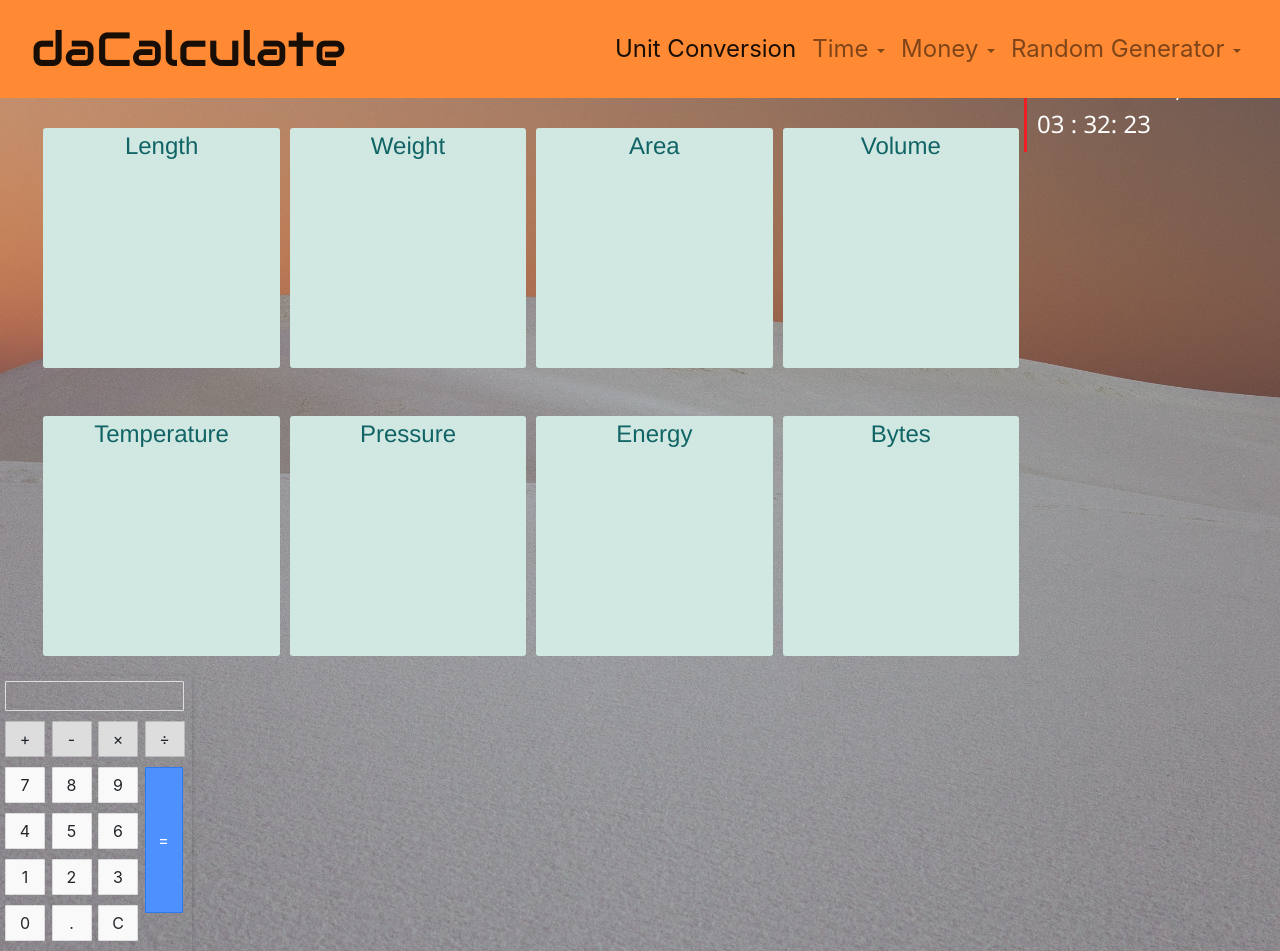
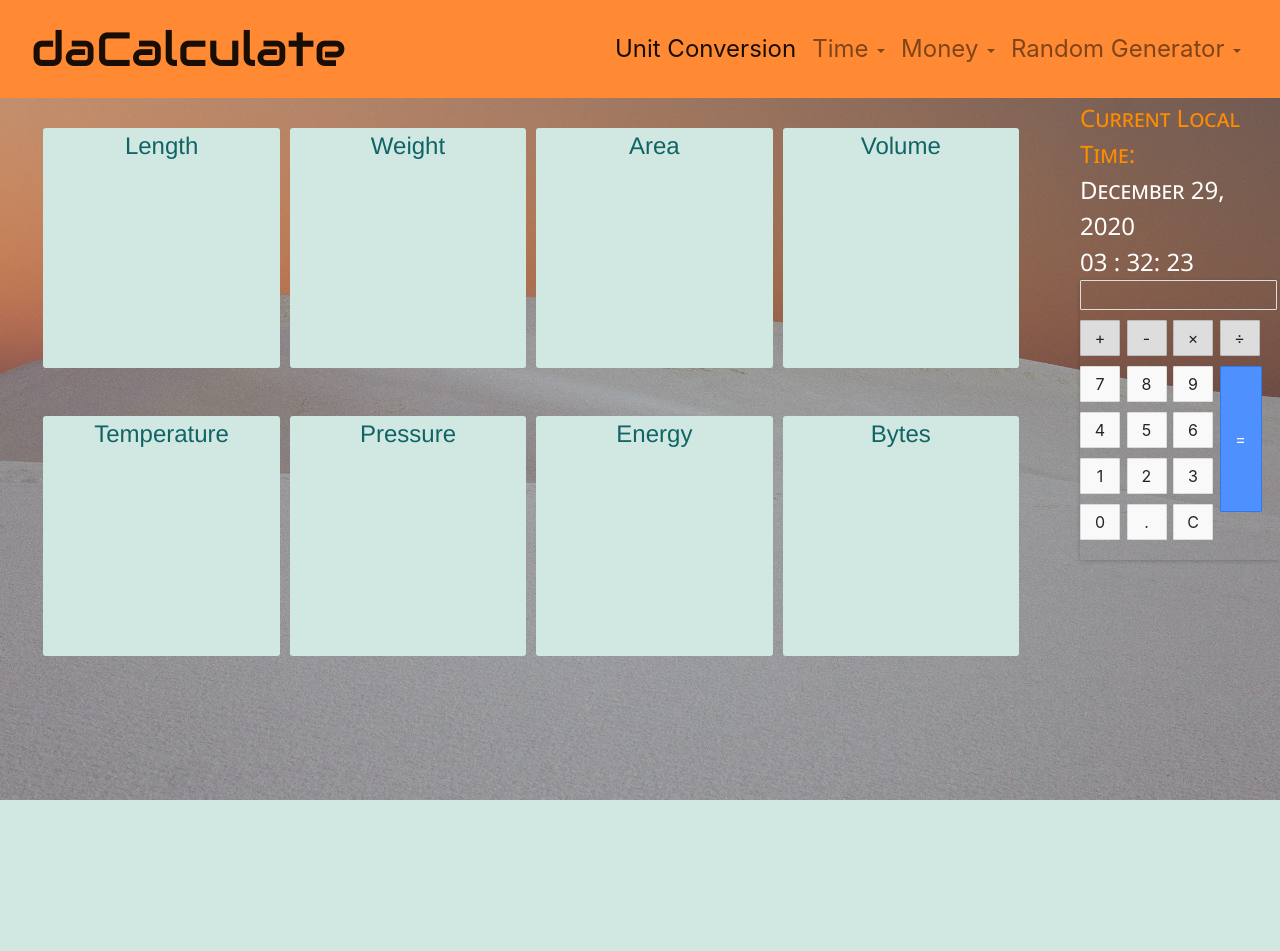
Before and after one commit to onanalee/daCalculate, a Flask app: page / in a window 1280 px wide. After the commit the page ends 800 px from the top, so only its background shows below. Run offline with Flask 2, Linux system fonts and the light colour scheme.

Commit message:
css is a pain in the butt

```diff
--- a/static/style.css
+++ b/static/style.css
@@ -19,16 +19,18 @@ body {
     -ms-user-select: none;
 
 }
-.navbar-brand{
+
+.navbar-brand {
     font-family: 'Audiowide';
-    font-size:48px;
+    font-size: 48px;
 }
 
-.navbar-nav{
+.navbar-nav {
     align-content: end;
 }
-.navContent{
-    font-size:1.5em;
+
+.navContent {
+    font-size: 1.5em;
 }
 
 
@@ -147,29 +149,41 @@ input:checked + .slider:before {
     transform: translateX(26px);
 }
 
+#wrap {
+    display: grid;
+    float: right;
+    grid-template-columns: 200px;
+    /*grid-template-columns: 500px 1fr 2fr;*/
+    grid-template-rows: 1fr 1fr;
+    grid-column-gap: 50px;
+}
 
+#wrap2 {
+    /*display: grid;*/
+    /*float:left;*/
+}
 
 #timeDate {
     font: small-caps lighter 43px/150% "Segoe UI", Frutiger, "Frutiger Linotype", "Dejavu Sans", "Helvetica Neue", Arial, sans-serif;
     font-size: 1.5em;
-    float: right;
+    /*float: right;*/
     /*display: inline-block;*/
     text-align: left;
-    width: 20%;
-    /*margin: 0px auto;*/
+    width: 80%;
+    margin-top: 100px;
     color: #fff;
-    border-left: 3px solid #ed1f24;
-    padding: 10px;
+    /*border-left: 3px solid #ed1f24;*/
+    /*padding: 25px;*/
 }
 
 #localTime {
-    color: black;
+    color: darkorange;
 }
 
 .calculator {
-    max-width: 15%;
-    margin-top: 100px;
-    padding: 5px;
+    /*float:right;*/
+    max-width: 100%;
+    /*padding: 15px;*/
     -webkit-box-shadow: 0px 1px 4px 0px rgba(0, 0, 0, 0.2);
     box-shadow: 0px 1px 4px 0px rgba(0, 0, 0, 0.2);
     border-radius: 1px;
@@ -184,7 +198,7 @@ input:checked + .slider:before {
     padding-top: 5px;
     text-align: right;
     margin-right: 3px;
-    font-size: 1.25rem;
+    font-size: 1rem;
     overflow-x: auto;
     transition: all .2s ease-in-out;
 }
--- a/templates/index.html
+++ b/templates/index.html
@@ -97,7 +97,43 @@
                 <a id="m">00</a>:
                 <a id="s">00</a>
             </div>
-
+            <div class="calculator">
+                <div class="input" id="input"></div>
+                <div class="buttons">
+                    <div class="operators">
+                        <div>+</div>
+                        <div>-</div>
+                        <div>&times;</div>
+                        <div>&divide;</div>
+                    </div>
+                    <div class="leftPanel">
+                        <div class="numbers">
+                            <div>7</div>
+                            <div>8</div>
+                            <div>9</div>
+                        </div>
+                        <div class="numbers">
+                            <div>4</div>
+                            <div>5</div>
+                            <div>6</div>
+                        </div>
+                        <div class="numbers">
+                            <div>1</div>
+                            <div>2</div>
+                            <div>3</div>
+                        </div>
+                        <div class="numbers">
+                            <div>0</div>
+                            <div>.</div>
+                            <div id="clear">C</div>
+                        </div>
+                    </div>
+                    <div class="equal" id="calc">=</div>
+                </div>
+            </div>
+        </div>
+        </div>
+        <div id="wrap2">
             <div>
                 Click to expand boxes
             </div>
--- a/templates/timezone.html
+++ b/templates/timezone.html
@@ -117,6 +117,9 @@
                 </div>
             </div>
         </div>
+        <div>
+            <img src="../static/timezone_map.jpg" id="timezone_map">
+        </div>
 
 
         <script src="../static/zoneSearch.js"></script>
```
Also changed, not shown: other parts of templates/index.html (+0 -34 lines), static/time.css (+6 -1 lines), static/timezone_map.jpg (added), 2 other files.
